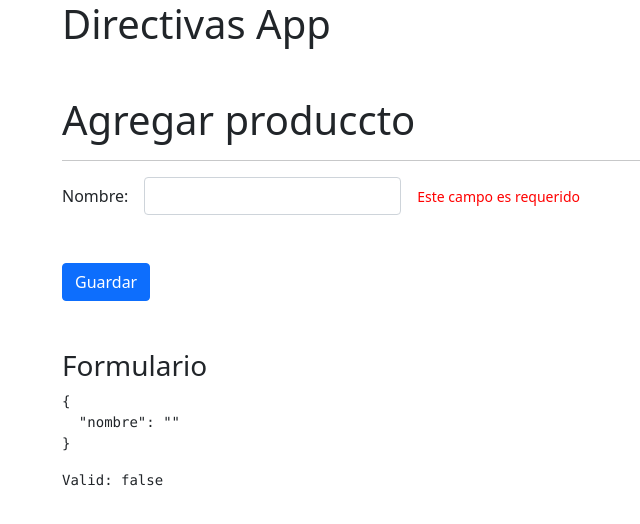
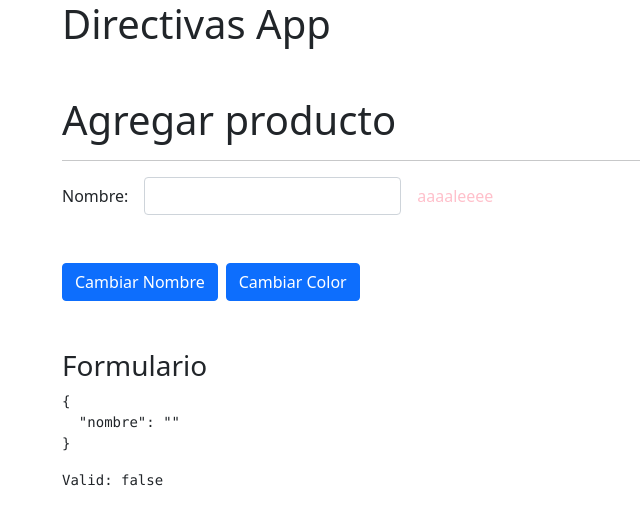
Before and after one commit to AlexanderMartinez25/directivasApp, an Angular app: page /productos/agregar in a window 1280 px wide. Shown: the top 524 px of the page, without its empty margins (20-660 px from the left). Built offline with nearby package versions, Linux system fonts and the light colour scheme.

Commit message:
input setters

```diff
--- a/src/app/productos/pages/agregar/agregar.component.html
+++ b/src/app/productos/pages/agregar/agregar.component.html
@@ -1,4 +1,4 @@
-<h1 class="mt-5">Agregar produccto</h1>
+<h1 class="mt-5">Agregar producto </h1>
 <hr>
 
 <form [formGroup]="miFormulario">
@@ -12,14 +12,15 @@
         </div>
 
         <div class="col-auto">
-            <span error-msg *ngIf="tieneError('nombre')">
+            <span error-msg [color]="color" [mensaje]="texto1" *ngIf="tieneError('nombre')">
             </span>
         </div>
     </div>
 
     <div class="row mt-5">
         <div class="col">
-            <button class="btn btn-primary">Guardar</button>
+            <button class="btn btn-primary me-2" (click)="cambiarNombre()">Cambiar Nombre</button>
+            <button class="btn btn-primary" (click)="cambiarColor()">Cambiar Color</button>
         </div>
     </div>
 </form>
--- a/src/app/productos/pages/agregar/agregar.component.ts
+++ b/src/app/productos/pages/agregar/agregar.component.ts
@@ -9,6 +9,9 @@
 })
 export class AgregarComponent {
 
+  texto1: string = 'aaaaleeee';
+  color: string = 'pink';
+
   miFormulario: FormGroup = this.fb.group({
     nombre: ['', Validators.required]
   });
@@ -19,4 +22,13 @@
     return this.miFormulario.get(campo)?.invalid || false;
   }
 
+  cambiarNombre() {
+    this.texto1 = Math.random().toString();
+  }
+
+  cambiarColor() {
+    const color = "#xxxxxx".replace(/x/g, y => (Math.random() * 16 | 0).toString(16));
+    this.color = color;
+  }
+
 }
--- a/src/app/shared/directives/err-msg.directive.ts
+++ b/src/app/shared/directives/err-msg.directive.ts
@@ -1,30 +1,54 @@
-import { Directive, ElementRef, Input, OnInit } from '@angular/core';
+import { Directive, ElementRef, Input, OnChanges, OnInit, SimpleChanges } from '@angular/core';
 
 @Directive({
   selector: '[error-msg]'
 })
-export class ErrMsgDirective implements OnInit {
+export class ErrMsgDirective implements OnInit, OnChanges {
+
+  private _color: string = 'red'
+  private _mensaje: string = 'Este campo es requerido'
 
   htmlElement: ElementRef<HTMLElement>;
-  @Input() color: string = 'red';
-  @Input() mensaje: string = 'Este campo es requerido';
+
+  // al recibir la propiedad del padre seteamos de una el color del elemento
+  @Input() set color(valor: string) {
+    this.htmlElement.nativeElement.style.color = valor;
+    this._color = valor;
+  }
+
+
+  // @Input() mensaje: string = 'Este campo es requerido';
+
+  @Input() set mensaje(valor: string) {
+    console.log(valor);
+    this.htmlElement.nativeElement.innerText = valor;
+    this._mensaje = valor
+  }
 
   constructor(private el: ElementRef<HTMLElement>) {
     this.htmlElement = el;
   }
 
-  ngOnInit(): void {
-    this.setColor();
-    this.setMensaje();
+  ngOnChanges(changes: SimpleChanges): void {
+    // console.log(changes);
   }
 
-  setColor(): void {
-    this.htmlElement.nativeElement.style.color = this.color;
+  ngOnInit(): void {
+    /*  console.log(this.color, this.mensaje);
+        this.setColor();
+        this.setMensaje(); */
+  }
+
+  setEstilo(): void {
     this.htmlElement.nativeElement.classList.add('form-text');
   }
 
-  setMensaje(): void {
-    this.htmlElement.nativeElement.innerText = this.mensaje;
-  }
+  // setColor(): void {
+  //   this.htmlElement.nativeElement.style.color = this.color;
+  // }
+
+  // setMensaje(): void {
+  //   this.htmlElement.nativeElement.innerText = this.mensaje;
+  // }
 
 }
```
